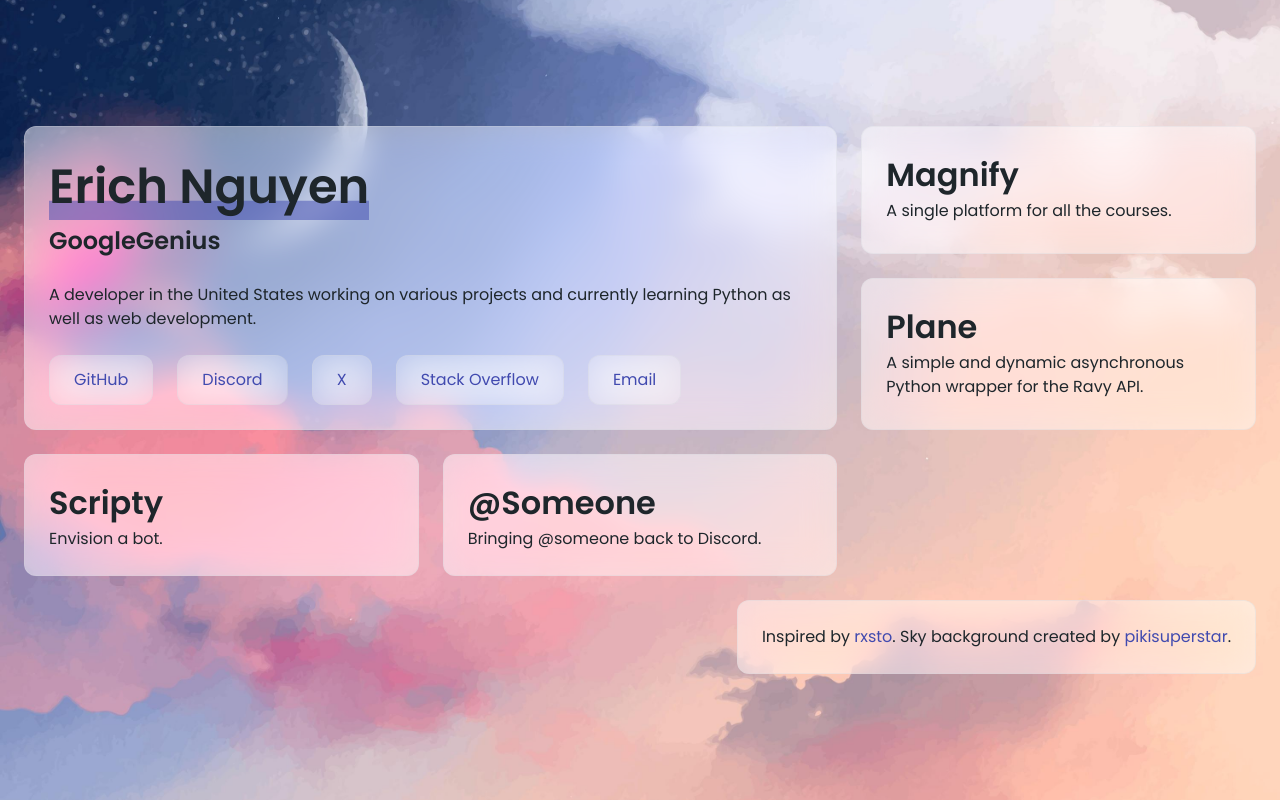
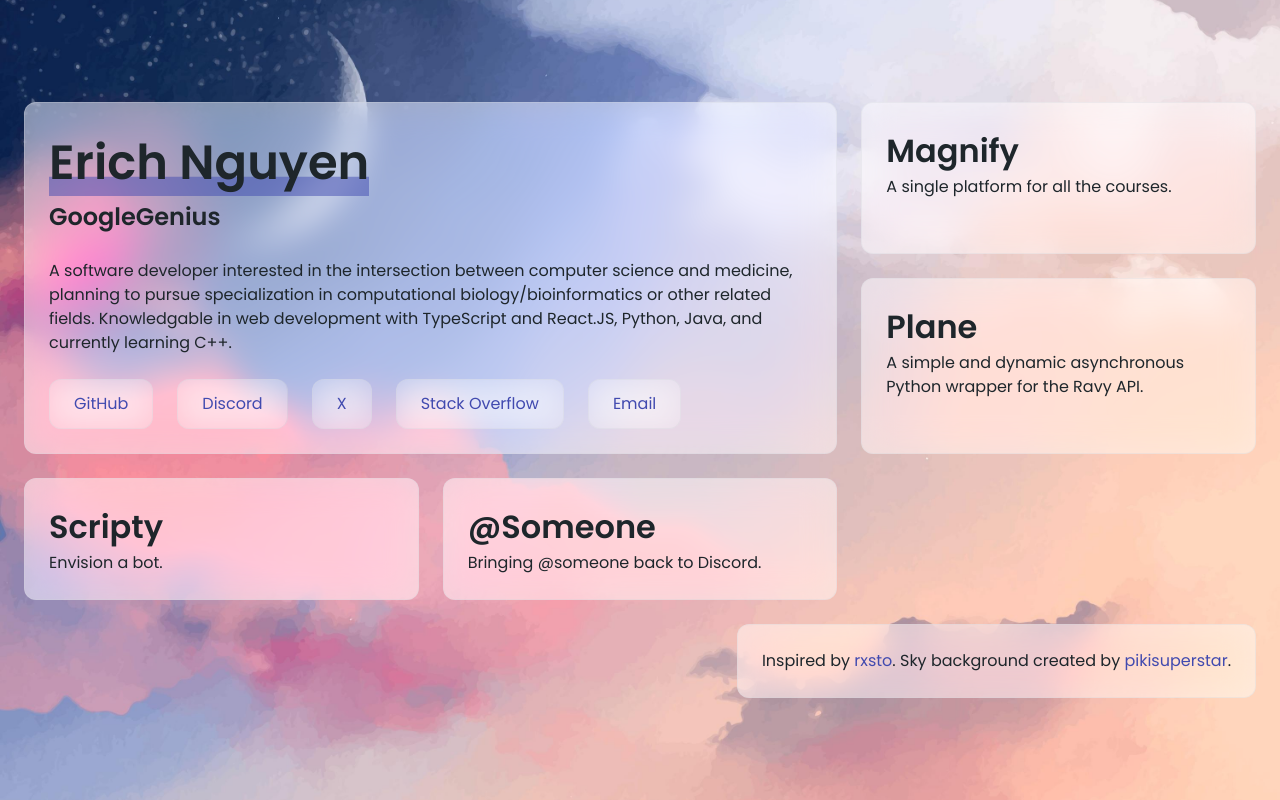
Before and after one commit to GoogolGenius/erich, a React (Create React App) app: page / in a window 1280 px wide. Built offline with nearby package versions, Linux system fonts and the light colour scheme.

Commit message:
Update profile description

```diff
--- a/src/components/Profile.tsx
+++ b/src/components/Profile.tsx
@@ -23,8 +23,11 @@ const Profile: FC = (): JSX.Element => {
         </h1>
         <h2 className="Profile__header--secondary">GoogleGenius</h2>
         <p className="Profile__paragraph">
-          A developer in the United States working on various projects and
-          currently learning Python as well as web development.
+          A software developer interested in the intersection between
+          computer science and medicine, planning to pursue specialization
+          in computational biology/bioinformatics or other related fields.
+          Knowledgable in web development with TypeScript and React.JS,
+          Python, Java, and currently learning C++.
         </p>
       </div>
       <div className="Profile__links">
```
